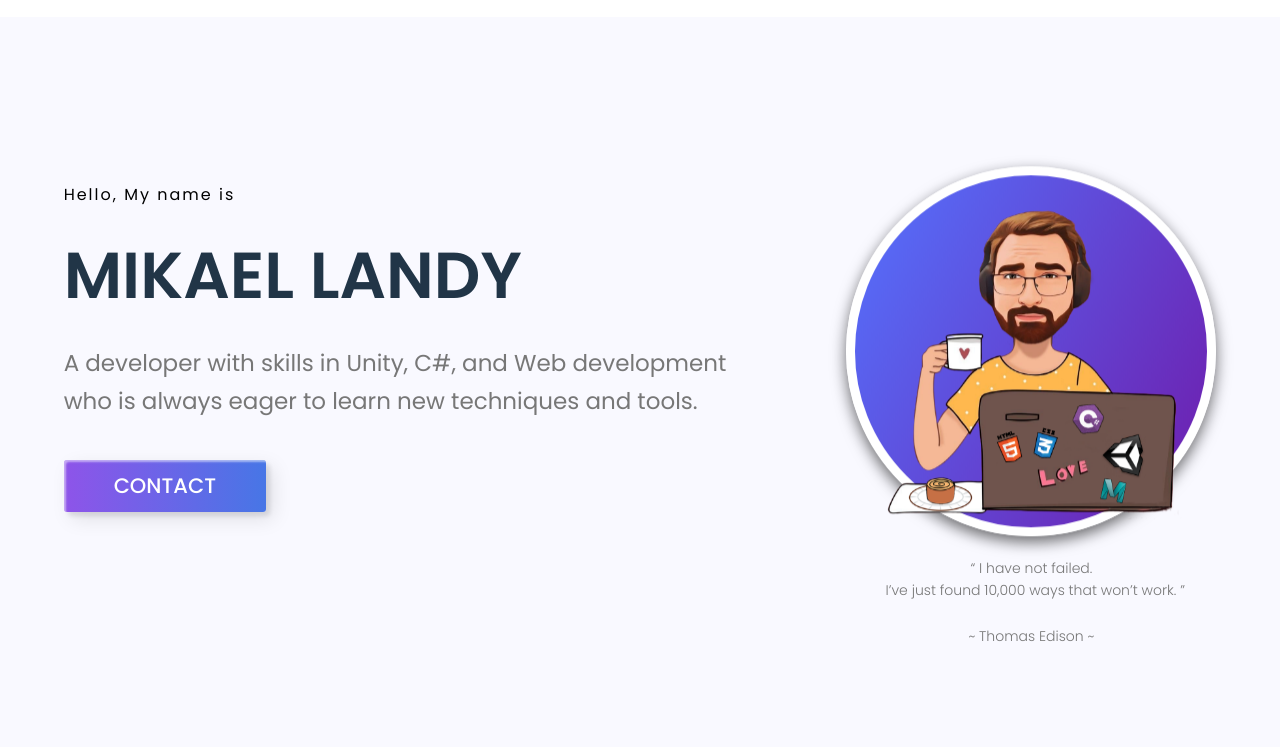
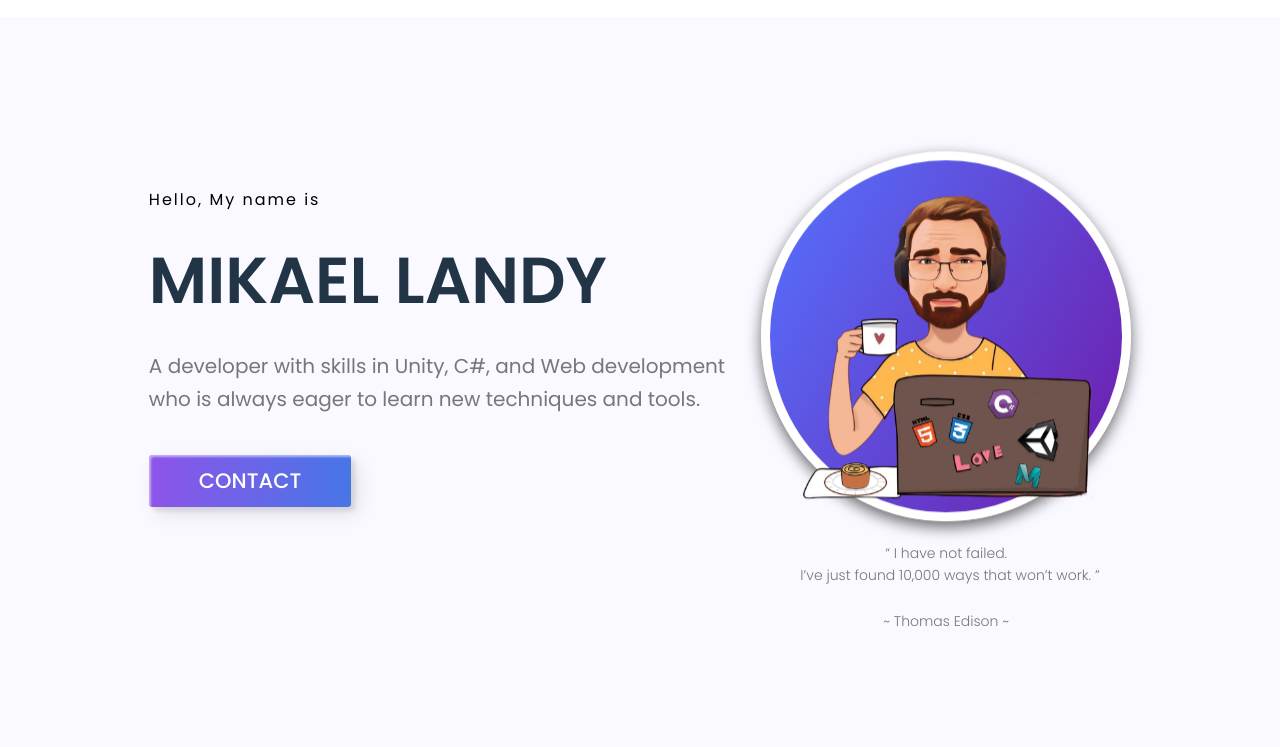
Before and after one commit to mikelandy86/Test-website2, a plain HTML site: page index.html in a window 1280 px wide. Shown: the part 53-800 px from the top of the page. Drawn offline with nearby package versions, Linux system fonts and the light colour scheme.

Commit message:
Update style.css

```diff
--- a/style.css
+++ b/style.css
@@ -106,7 +106,7 @@ html {
     height: 600px;
     display: flex;
     justify-content: center;
-    gap: 120px;
+    gap: 36px;
     align-items: center;
 	padding-left:20px;
 padding-right:20px;
@@ -130,7 +130,7 @@ padding-right:20px;
 .title-quote{
     color: #777;
     font-family: "Poppins",sans-serif;
-    font-size: 23px;
+    font-size: 20px;
     font-weight: 400;
     line-height: 1.625em;
 }
@@ -196,7 +196,7 @@ padding-right:20px;
 
 .bigImage-container {
     animation: 0.6s ease-out 0s 1 slideInFromLeft;
-    padding-top: 120px;
+    padding-top: 90px;
 	width: 100%;
 	height: 100%;
 	display: flex;
```
